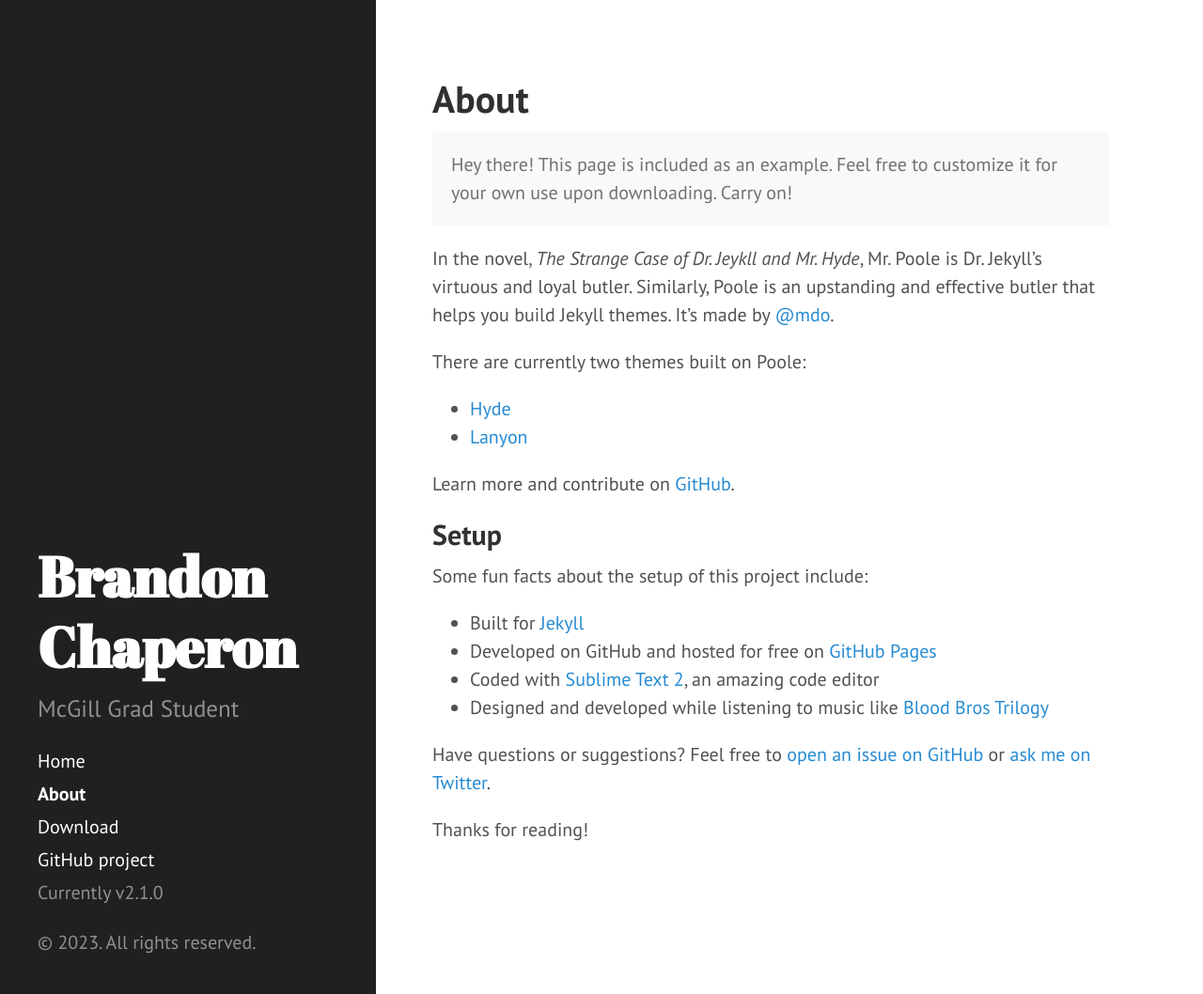
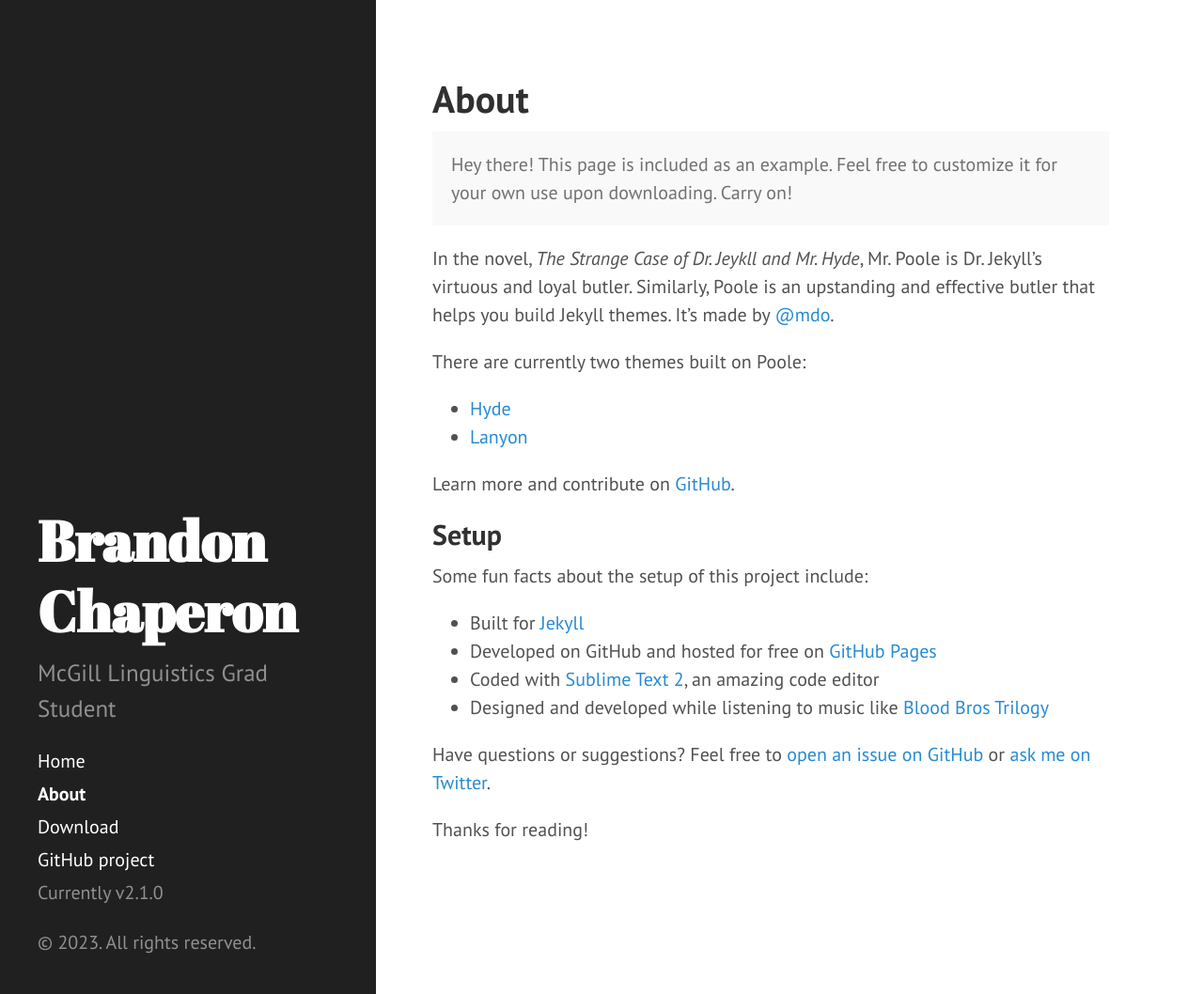
Before and after one commit to bchaper0n/bchaper0n.github.io, a Jekyll site: the page built from about.md, in a window 1280 px wide and 1058 px high. Shown: the whole window at 94% size. Built offline with Jekyll 4.4.1, drawn with Linux system fonts in a browser that asks for light colours.

Commit message:
desc again

```diff
--- a/_config.yml
+++ b/_config.yml
@@ -9,7 +9,7 @@ relative_permalinks: false
 # Setup
 title:            Brandon Chaperon
 tagline:          'tagline'
-description:      'McGill Grad Student'
+description:      'McGill Linguistics Grad Student'
 url:              http://hyde.getpoole.com
 baseurl:          /
 
```
